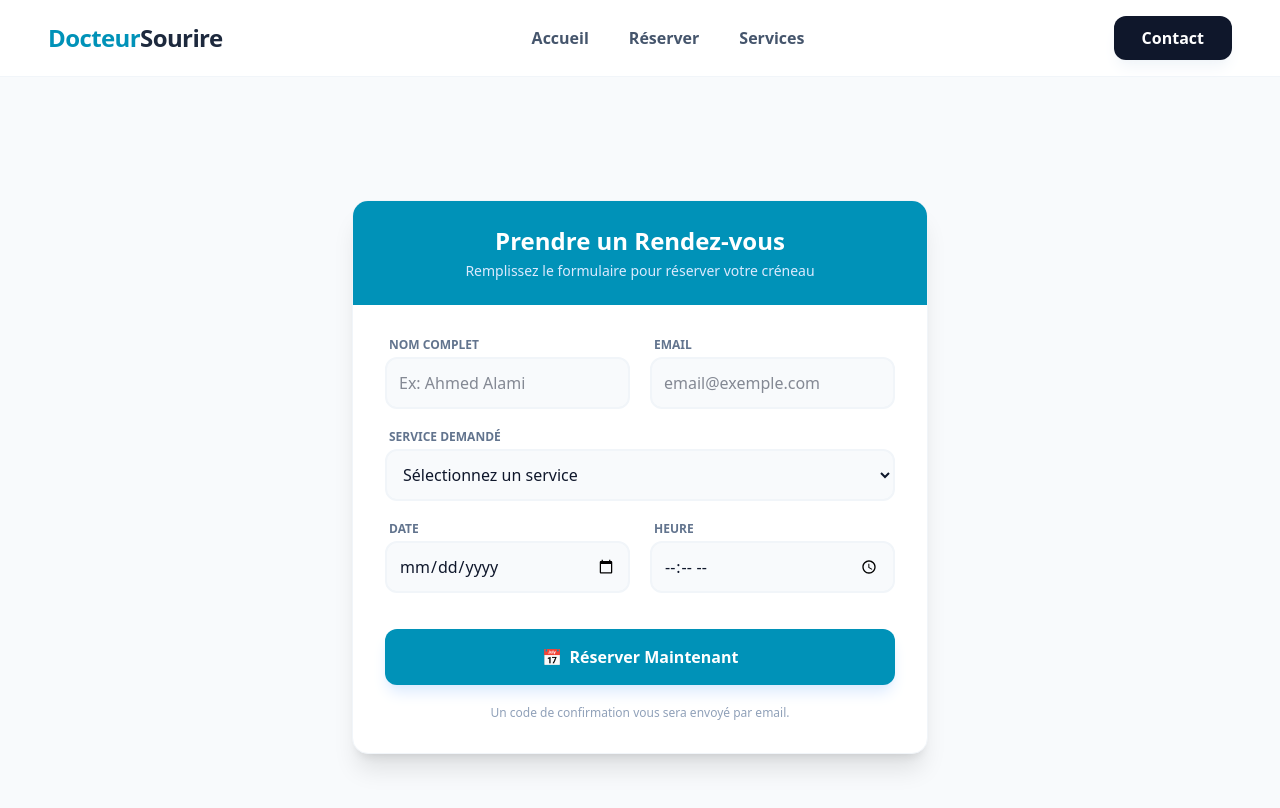
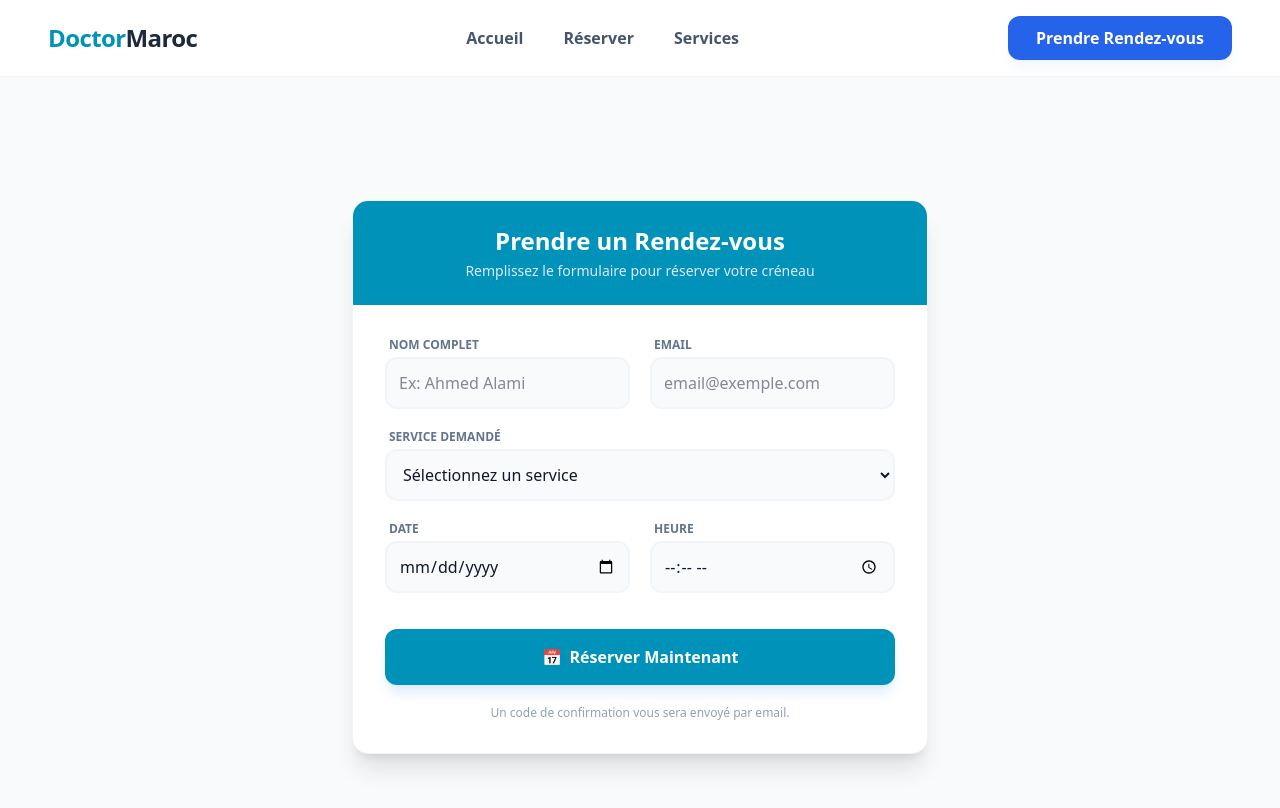
Before and after one commit to user-user90/docteur-dentaire, a Next.js app: page /reservations in a window 1280 px wide. Shown: the top 808 px of the page. Built offline with nearby package versions, Linux system fonts and the light colour scheme; no server answers.

Commit message:
Add scroll animations to Contact section using Framer Motion

```diff
--- a/src/app/(website)/Hero.jsx
+++ b/src/app/(website)/Hero.jsx
@@ -20,7 +20,7 @@ async function Hero() {
   if (!data) return null;
 
   return (
-    <header className="relative bg-white overflow-hidden min-h-screen flex items-center">
+    <header className="relative bg-linear-to-r from-[#F0F7FF] to-[#FEFFFF] overflow-hidden min-h-screen flex items-center">
       {/* خلفية جمالية خفيفة (Decorative Background) */}
       <div className="absolute top-0 right-0 -translate-y-1/2 translate-x-1/4 w-[500px] h-[500px] bg-cyan-50 rounded-full blur-3xl opacity-50" />
       <div className="absolute bottom-0 left-0 translate-y-1/2 -translate-x-1/4 w-[400px] h-[400px] bg-blue-50 rounded-full blur-3xl opacity-50" />
@@ -31,24 +31,26 @@ async function Hero() {
           {/* Section Info: نصوص واضحة وجذابة */}
           <div className="flex-1 text-center lg:text-left space-y-8">
             <div className="space-y-2">
-              <h1 className="text-4xl md:text-5xl lg:text-7xl font-black text-cyan-600 leading-[1.1] tracking-tight">
+              {/* ## title */}
+              <h1 className="text-4xl md:text-5xl lg:text-6xl font-black text-cyan-600  tracking-tight">
                 {data.title}
               </h1>
+              {/* ## subtitle */}
               <h2 className="text-3xl md:text-4xl lg:text-6xl font-bold text-slate-800 leading-[1.2]">
                 {data?.subtitle}
               </h2>
             </div>
 
-            <p className="text-lg md:text-xl text-slate-600 max-w-2xl mx-auto lg:mx-0 leading-relaxed font-medium">
+            <p className="text-lg md:text-xl text-slate-500 max-w-2xl mx-auto lg:mx-0 leading-relaxed font-medium">
               {data.description}
             </p>
 
             {/* أزرار التفاعل: مع تأثيرات Hover متطورة */}
             <div className="flex flex-wrap gap-5 justify-center lg:justify-start pt-4">
-              <Link href={"/reservations"}  className="bg-cyan-600 text-white px-10 py-5 rounded-2xl font-bold hover:bg-cyan-700 transition-all shadow-xl shadow-cyan-100 active:scale-95 flex items-center gap-2">
+              <Link href={"/reservations"}  className="bg-[#2563EA] text-white px-10 py-5 rounded-2xl font-bold hover:bg-cyan-700 transition-all shadow-xl shadow-cyan-100 active:scale-95 flex items-center gap-2">
                 <span>📅</span> Prendre rendez-vous
               </Link>
-              <button className="bg-white border-2 border-slate-200 text-slate-700 px-10 py-5 rounded-2xl font-bold hover:border-cyan-600 hover:text-cyan-600 transition-all active:scale-95 shadow-sm">
+              <button className="bg-[#FEF2F2] border-2 border-red-400 text-[#CD3038] px-10 py-5 rounded-2xl font-bold hover:border-cyan-600 hover:text-cyan-600 transition-all active:scale-95 shadow-sm">
                 Nos Services
               </button>
             </div>
--- a/src/app/(website)/Navbar.jsx
+++ b/src/app/(website)/Navbar.jsx
@@ -1,14 +1,18 @@
+"use client"
 import Link from "next/link"
+import { usePathname } from "next/navigation"
 
 function Navbar() {
+  const pathname = usePathname()
+  if (pathname.startsWith('/studio')) return null
   return (
     <div className="bg-white/80 backdrop-blur-md border-b border-slate-100 sticky top-0 z-50">
       <nav className="max-w-7xl mx-auto flex justify-between items-center px-6 md:px-12 py-4">
 
         {/* Logo - تحسين تباعد الحروف والوزن */}
         <Link href={"/"} className="text-2xl font-extrabold tracking-tight">
-          <span className="text-cyan-600">Docteur</span>
-          <span className="text-slate-800">Sourire</span>
+          <span className="text-cyan-600">Doctor</span>
+          <span className="text-slate-800">Maroc</span>
         </Link>
 
         {/* Links - إضافة خط سفلي ناعم عند التمرير */}
@@ -30,9 +34,9 @@ function Navbar() {
         <div className="flex items-center gap-4">
           <Link
             href={"/"}
-            className="hidden sm:block bg-slate-900 text-white px-7 py-2.5 rounded-xl font-bold hover:bg-slate-800 transition-all shadow-lg shadow-slate-100 active:scale-95"
+            className="hidden sm:block bg-[#2563EA] text-white px-7 py-2.5 rounded-xl font-bold hover:bg-slate-800 transition-all shadow-lg shadow-slate-100 active:scale-95"
           >
-            Contact
+            Prendre Rendez-vous
           </Link>
 
           {/* أيقونة للجوال (تبسيط) */}
```
Also changed, not shown: 1 other file (tests, documents, lock files or other folders).
